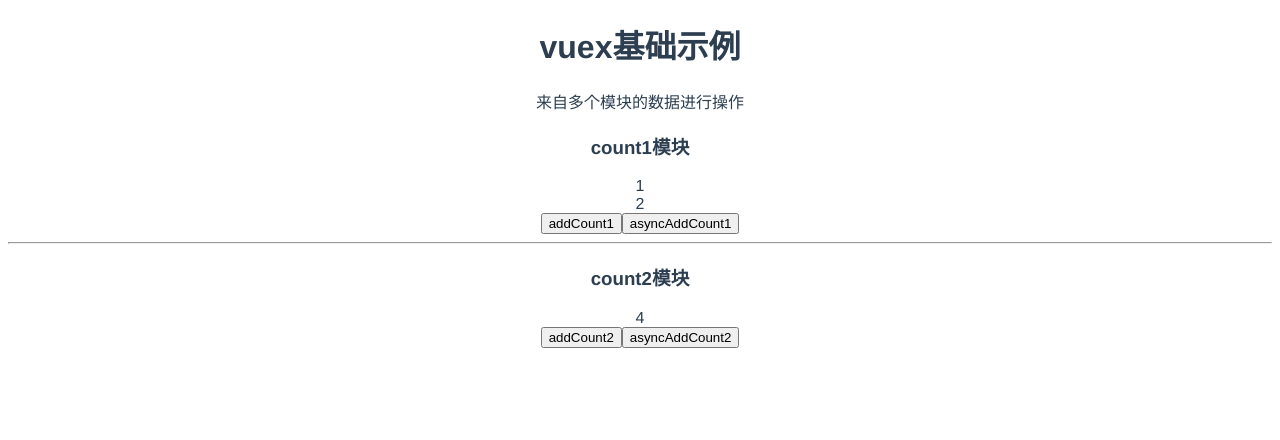
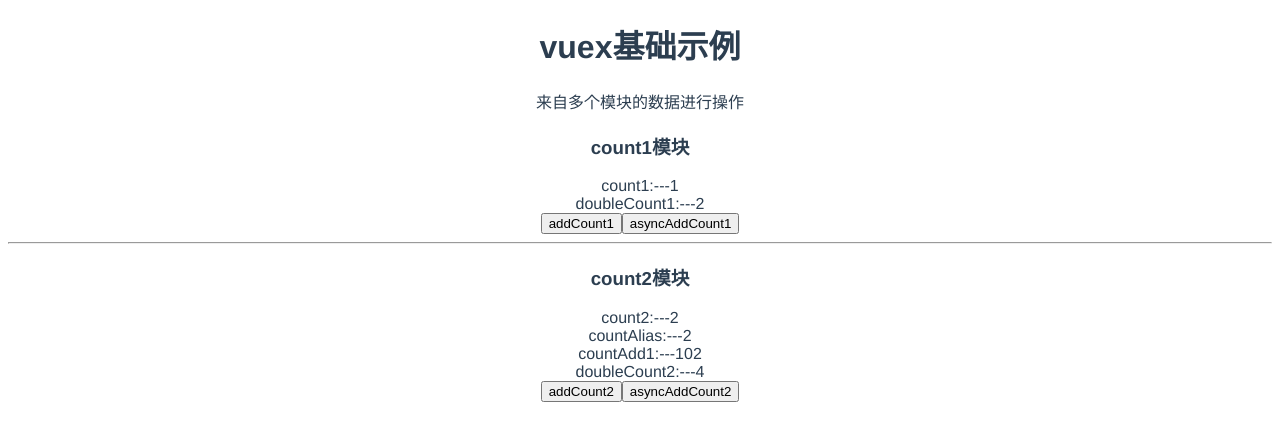
Before and after one commit to zxlfly/vue2_share, a Vue app in the folder app/: page /vuex in a window 1280 px wide. Shown: the top 440 px of the page. Built offline with nearby package versions, Linux system fonts and the light colour scheme.

Commit message:
update vuex

```diff
--- a/app/src/store/index.js
+++ b/app/src/store/index.js
@@ -5,7 +5,6 @@
 Vue.use(Vuex)
 
 export default new Vuex.Store({
-
   modules: {
     Count1,
     Count2
--- a/app/src/views/vuex.vue
+++ b/app/src/views/vuex.vue
@@ -3,14 +3,16 @@
         <h1>vuex基础示例</h1>
         <div>来自多个模块的数据进行操作</div>
         <h3>count1模块</h3>
-        <div>{{ count1 }}</div>
-        <div>{{ doubleCount1 }}</div>
+        <div>count1:---{{ count1 }}</div>
+        <div>doubleCount1:---{{ doubleCount1 }}</div>
         <button @click="add">addCount1</button>
         <button @click="asyncAdd">asyncAddCount1</button>
         <hr />
         <h3>count2模块</h3>
-        <div>{{ this["Count2/count1"] }}</div>
-        <div>{{ this["Count2/doubleCount1"] }}</div>
+        <div>count2:---{{ count2 }}</div>
+        <div>countAlias:---{{ countAlias }}</div>
+        <div>countAdd1:---{{ countAdd1 }}</div>
+        <div>doubleCount2:---{{ doubleCount2 }}</div>
         <button @click="this['Count2/add']">addCount2</button>
         <button @click="this['Count2/asyncAdd']">asyncAddCount2</button>
     </div>
@@ -20,7 +22,11 @@
 import { mapState, mapMutations, mapGetters, mapActions } from "vuex";
 export default {
     data() {
-        return {};
+        return {
+            num:100
+        };
+    },
+    mounted () {
     },
     methods: {
         // 这样写后面数组里面的key可以直接在template中使用
@@ -31,14 +37,67 @@
         ...mapActions(["Count2/asyncAdd"]),
     },
     computed: {
-        // 在模块对应的属性有重名的时候可以设置别名来区别
         ...mapGetters("Count1", ["doubleCount1"]),
         ...mapState("Count1", ["count1"]),
-        ...mapGetters(["Count2/doubleCount1"]),
-        ...mapState(["Count2/count1"]),
+        // 在模块对应的属性有重名的时候可以设置别名来区别
+        ...mapGetters({
+            // 传字符串参数
+            doubleCount2: 'Count2/doubleCount1',
+        }),
+        // ...mapState(["Count2/count1"]),
+        ...mapState({
+            // 箭头函数可使代码更简练
+            count2: state => state.Count2.count1,
+            // 为了能够使用 `this` 获取局部状态，必须使用常规函数
+            countAdd1 (state) {
+                return state.Count2.count1 + this.num
+            }
+        }),
+        ...mapState('Count2',{
+            // 如果要使用下面这种用法，在我们当前的示例中得传入命名空间Count2
+            countAlias:'count1',
+        })
+        /*mapState实现源码
+        在我们直接传入对象不传namespace的时候
+        会执行
+        return typeof val === 'function'
+            ? val.call(this, state, getters)
+            : state[val]
+        }
+        如果我们不传namespace 使用 countAlias:'Count2/count1'
+        得到的值将是state['Count2/count1']
+        这样将取不到值
+        export const mapState = normalizeNamespace((namespace, states) => {
+            const res = {}
+            if (__DEV__ && !isValidMap(states)) {
+                console.error('[vuex] mapState: mapper parameter must be either an Array or an Object')
+            }
+            normalizeMap(states).forEach(({ key, val }) => {
+                res[key] = function mappedState () {
+                let state = this.$store.state
+                let getters = this.$store.getters
+                if (namespace) {
+                    const module = getModuleByNamespace(this.$store, 'mapState', namespace)
+                    if (!module) {
+                    return
+                    }
+                    state = module.context.state
+                    getters = module.context.getters
+                }
+                return typeof val === 'function'
+                    ? val.call(this, state, getters)
+                    : state[val]
+                }
+                // mark vuex getter for devtools
+                res[key].vuex = true
+            })
+            return res
+        })
+        */
     },
 };
+
 </script>
 
-<style lang="scss" scoped>
+<style scoped>
 </style>
```
